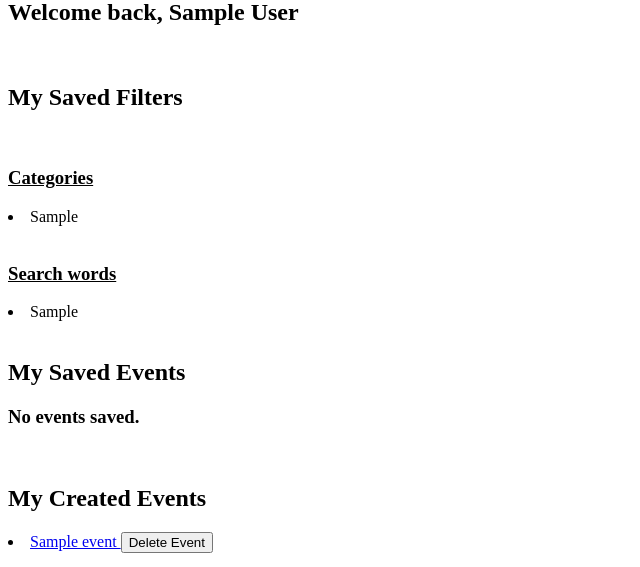
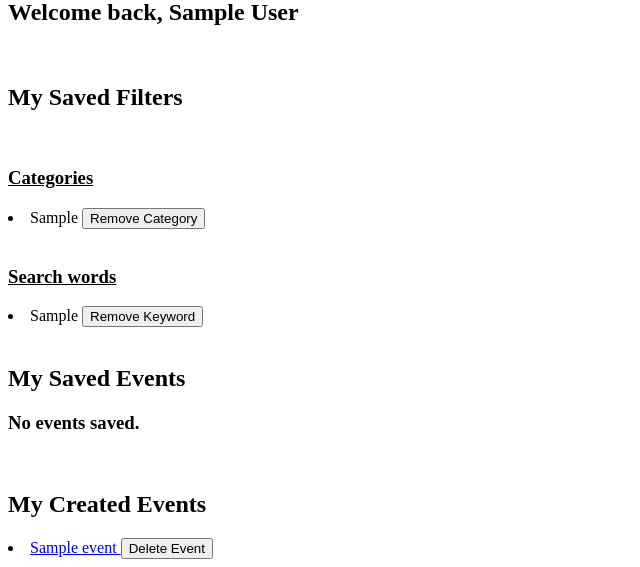
Before and after one commit to abercilla/civic-app-project, a Flask app: page /user-profile/1 in a window 1280 px wide. Shown: the part 193-760 px from the top of the page, without its empty margins (0-640 px from the left). Run offline with Flask 2, Linux system fonts and the light colour scheme; the visitor is signed in with stand-in values (Sample User, id 1); tables that the repository leaves empty hold one stand-in row (values such as "Sample post"); one stand-in notice (Sample message) is shown.

Commit message:
Save Filter/Clear Filter now only show after Apply Filter has been clicked

```diff
--- a/crud.py
+++ b/crud.py
@@ -242,6 +242,34 @@ def delete_event(event_id):
     db.session.delete(event)
     db.session.commit()
 
+def remove_keyword_from_user(user_id, keyword):
+    """Remove keyword as pref from user"""
+
+    user = User.query.get(user_id)
+    print(f'----USER = {user}-------')
+
+    delete_keyword = Preference.query.filter(Preference.keyword_search == keyword).first()
+    print(f'----delete keyword = {delete_keyword}-------')
+
+    user.preferences.remove(delete_keyword)
+    db.session.commit()
+
+
+def remove_category_from_user(user_id, category):
+    """Remove category as pref from user"""
+
+    user = User.query.get(user_id)
+    print(f'----USER = {user}-------')
+
+
+    delete_category = Preference.query.filter(Preference.category == category).first()
+    print(f'----delete category = {delete_category}-------')
+
+    user.preferences.remove(delete_category)
+    db.session.commit()
+
+
+
 
 #add search functionality in here
 #search by user_Id so they can see what things they've saved
@@ -356,13 +384,7 @@ def get_user_keywords(prefs):
 
     return keywords
 
-def upload_image(file_name):
-    """Store file uploaded by user to file path"""
 
-
-
-    #maniulate inage to be route
-    #file.save[os.path.join[app.config[IMAGE_FILE_PATH], file_name]])
 def convert_start_dates(events):
 
     """Convert datetime object to be readable to user"""
--- a/server.py
+++ b/server.py
@@ -167,13 +167,6 @@ def filter_homepage_by_prefs():
     print(f"***EVENT LIST = {event_list}****")
     print(f"***JSONIFIED EVENT LIST = {jsonify(event_list)}****")
     return jsonify(event_list)
-
-# @app.route
-# def remove_event_from_user():
-#     """Remove event from user"""
-
-#     get event id, turn into event object, get the user object,
-#     db.session.commit()
 
 @app.route("/events/<event_id>")
 def show_event(event_id):
@@ -438,6 +431,40 @@ def delete_created_event():
 
     return jsonify("items removed")
 
+@app.route("/remove-category", methods=["POST"])
+def remove_category_from_user():
+    """Remove a category as preference from the user"""
+
+    logged_in_user = session.get("user_id")
+
+    category = request.get_json()
+
+    print(f"----Category = {category}-------")
+
+    crud.remove_category_from_user(logged_in_user, category)
+
+
+    return jsonify("items removed")
+
+@app.route("/remove-keyword", methods=["POST"])
+def remove_keyword_from_user():
+    """Remove a keyword as preference from the user"""
+
+    logged_in_user = session.get("user_id")
+
+    keyword = request.get_json()
+
+    print(f"----Keyword = {keyword}-------")
+
+    crud.remove_keyword_from_user(logged_in_user, keyword)
+
+
+    return jsonify("items removed")
+
+
+
+
+
 if __name__ == "__main__":
 
     connect_to_db(app)
--- a/static/user-profile.js
+++ b/static/user-profile.js
@@ -66,7 +66,7 @@ const deleteEvent = (evt) => {
 
             // find the div that matches ID of event button we clicked on
             let removeDiv = $('#delete-event-' + eventID);
-            //console.log(successDiv);
+            console.log(removeDiv);
 
             // print success message in Div for event
             removeDiv.remove();
@@ -89,3 +89,101 @@ const deleteEvent = (evt) => {
 
 // for ANY save-event button and then ID changes according to event
 $('.delete-button').on('click', deleteEvent);
+
+const removeCategory = (evt) => {
+
+    evt.preventDefault();
+    console.log("We're in removeCat");
+
+    //get specific eventID from html button element
+    let category = (evt.target.id).split('-')[2]
+
+    let categoryJSON = JSON.stringify(category);
+
+    console.log(category);
+    console.log(categoryJSON);
+
+    if (confirm("Are you sure you want to delete this filter?")) {
+
+        console.log("Confirmed!");
+
+        $.post({
+            url: '/remove-category',
+            data: categoryJSON,
+            contentType: 'application/json; charset=utf-8'
+        })
+
+        .done((response) => {
+
+            console.log(response);
+            console.log(categoryJSON);
+            console.log(category);
+
+            // find the div that matches ID of event button we clicked on
+            let removeItem = $('#remove-category-' + category);
+            console.log(removeItem);
+
+            // print success message in Div for event
+            removeItem.remove();
+
+        });
+    }
+
+    else {
+        console.log("Not confirmed!")
+    }
+
+
+}
+
+
+$('.remove-category').on('click', removeCategory);
+
+const removeKeyword = (evt) => {
+
+    evt.preventDefault();
+    console.log("We're in removeKey");
+
+    //get specific eventID from html button element
+    let keyword = (evt.target.id).split('-')[2]
+
+    let keywordJSON = JSON.stringify(keyword);
+
+    console.log(keyword);
+    console.log(keywordJSON);
+
+    if (confirm("Are you sure you want to delete this filter?")) {
+
+        console.log("Confirmed!");
+
+        $.post({
+            url: '/remove-keyword',
+            data: keywordJSON,
+            contentType: 'application/json; charset=utf-8'
+        })
+
+        .done((response) => {
+
+            console.log(response);
+            console.log(keywordJSON);
+            console.log(keyword);
+
+            // find the div that matches ID of event button we clicked on
+            let removeItem = $('#remove-keyword-' + keyword);
+            console.log(removeItem);
+
+            // print success message in Div for event
+            removeItem.remove();
+
+        });
+    }
+
+    else {
+        console.log("Not confirmed!")
+    }
+
+
+}
+
+
+$('.remove-keyword').on('click', removeKeyword);
--- a/templates/homepage.html
+++ b/templates/homepage.html
@@ -40,14 +40,15 @@
         <div>
             <button type = "submit" onclick="save()" name = "button" id ="category_search" >Apply Filters</button>
         </div>
+
     </form>
 
     <!--Add "Clear Filters" button to wipe out applied filters-->
-    <button type = "button" id="clear-button">Clear Filter</button>
+    <button type = "button" id="clear-button" style = "display:none">Clear Filter</button>
 
       <br>
       {% if session%} <!--change this so "Save Filter" only shows up if Apply Filter has been clicked first-->
-        <button type = "button" name = "button" id = "save_to_prefs">Save Filter</button>
+        <button type = "button" name = "button" id = "save_to_prefs" hidden>Save Filter</button>
       <br>
      <form>
         <button type = "submit" name = "button" id = "saved_filters">Search by My Filters</button>
--- a/templates/user-profile.html
+++ b/templates/user-profile.html
@@ -14,16 +14,22 @@
 
     <h3><u>Categories</u></h3>
         {% for category in categories %}
-            <li>
+            <li class ="preference" id = "remove-category-{{category}}">
             {{ category }}
+
+                <button type = "submit" class = "remove-category" id = "remove-category-{{category}}">Remove Category</button>
+
             </li>
         {% endfor %}
     <br>
 
     <h3><u>Search words</u></h3>
         {% for keyword in keywords %}
-            <li>
+            <li class ="preference" id = "remove-keyword-{{keyword}}">
             {{ keyword }}
+
+                <button type = "submit" class = "remove-keyword" id = "remove-keyword-{{keyword}}">Remove Keyword</button>
+
             </li>
         {% endfor %}
     <br>
```
Also changed, not shown: static/homepage.js (+37 -1 lines).
